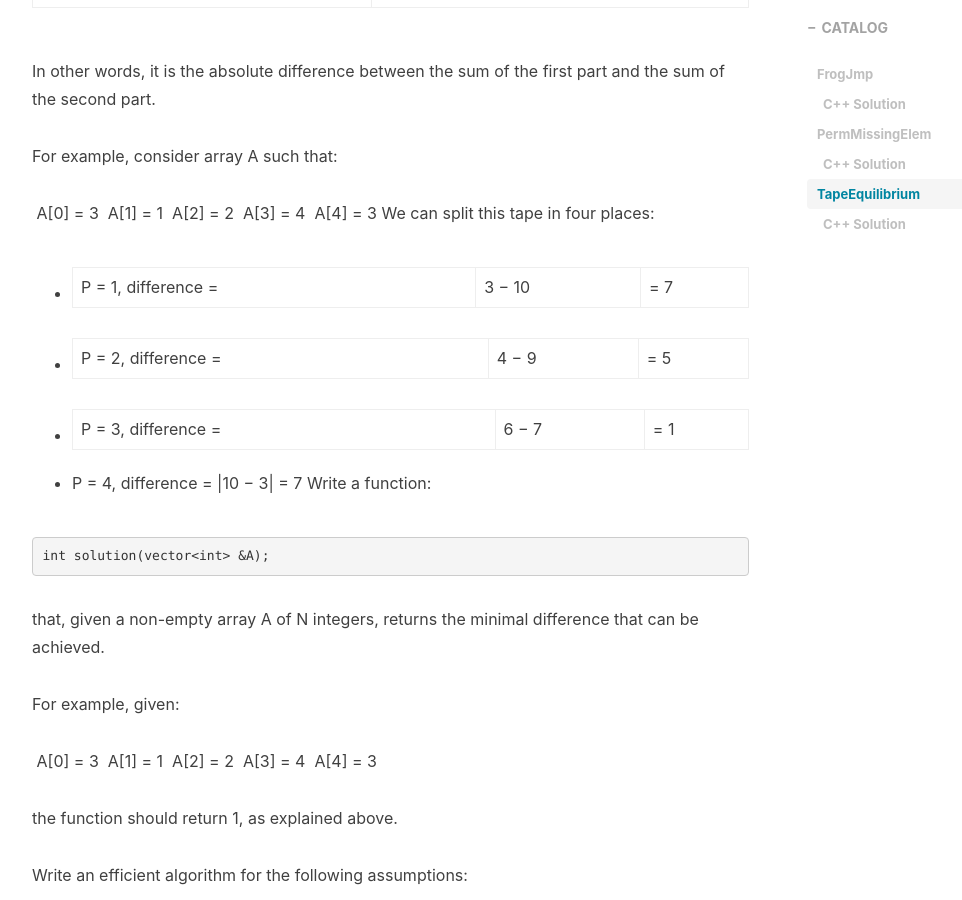
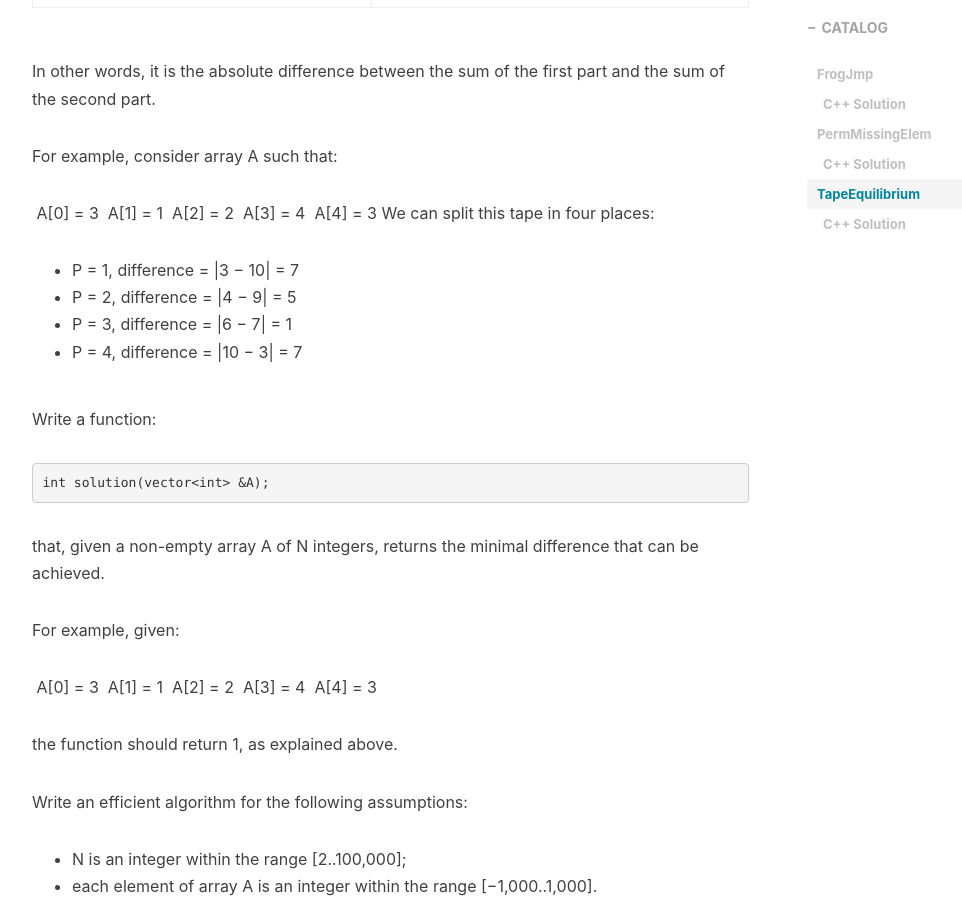
Before and after one commit to blueskyson/blueskyson.github.io, a Jekyll site: the page built from _posts/codility/2021-04-20-codility-lesson-3.md, in a window 1280 px wide and 900 px high, scrolled down 3094 px. Shown: the whole window, without its empty margins (223-1185 px from the left). Built offline with Jekyll 4.4.1, drawn with Linux system fonts in a browser that asks for light colours; nearby versions of some CDN libraries; comment, search, counter and statistics services are not loaded.

````diff
--- a/_posts/codility/2021-04-20-codility-lesson-3.md
+++ b/_posts/codility/2021-04-20-codility-lesson-3.md
@@ -115,10 +115,11 @@ For example, consider array A such that:
 &nbsp;A[4] = 3
 We can split this tape in four places:
 
-- P = 1, difference = |3 − 10| = 7
-- P = 2, difference = |4 − 9| = 5
-- P = 3, difference = |6 − 7| = 1
-- P = 4, difference = |10 − 3| = 7
+- P = 1, difference = \|3 − 10\| = 7
+- P = 2, difference = \|4 − 9\| = 5
+- P = 3, difference = \|6 − 7\| = 1
+- P = 4, difference = \|10 − 3\| = 7
+
 Write a function:
 
 ```non
````
